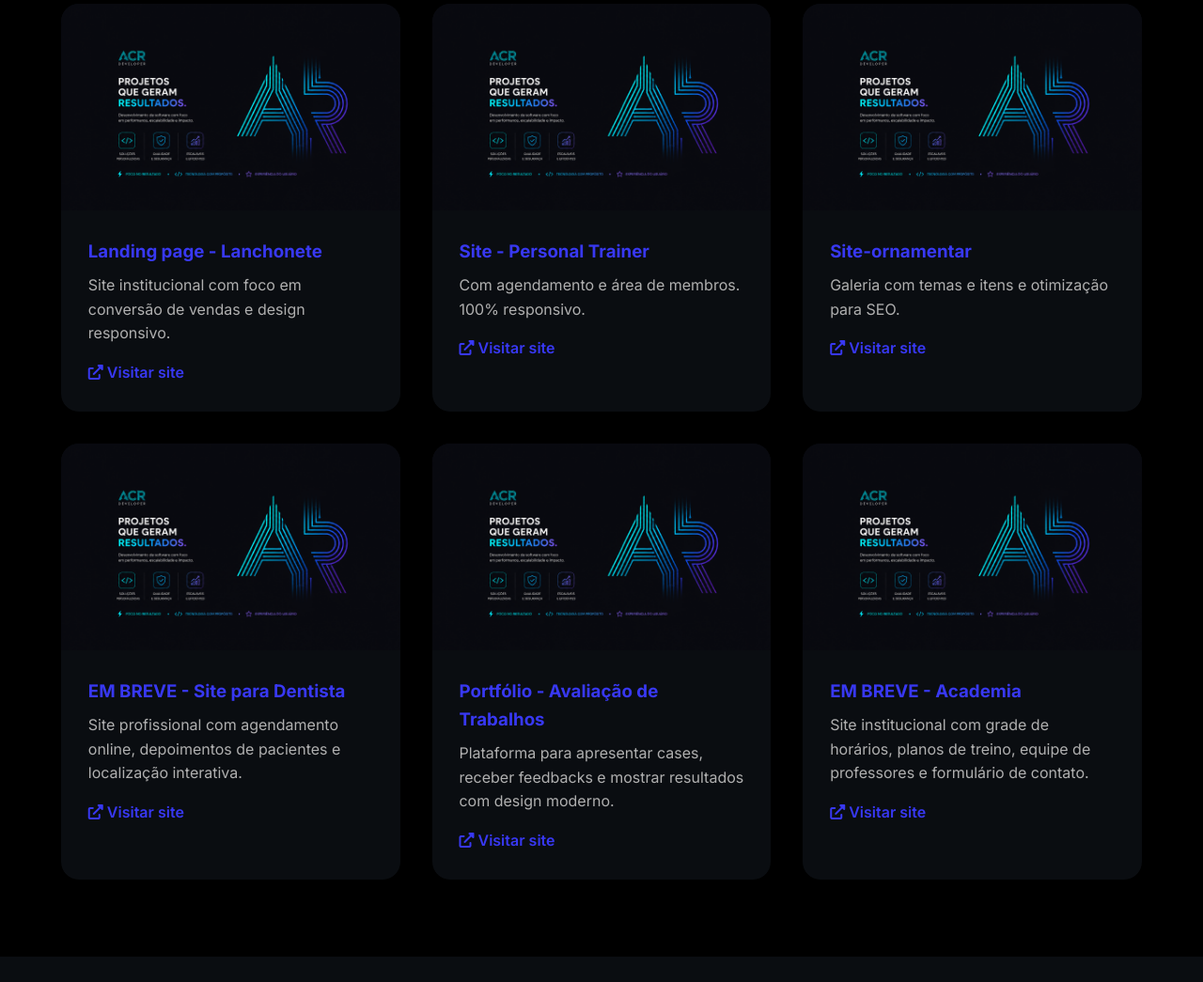
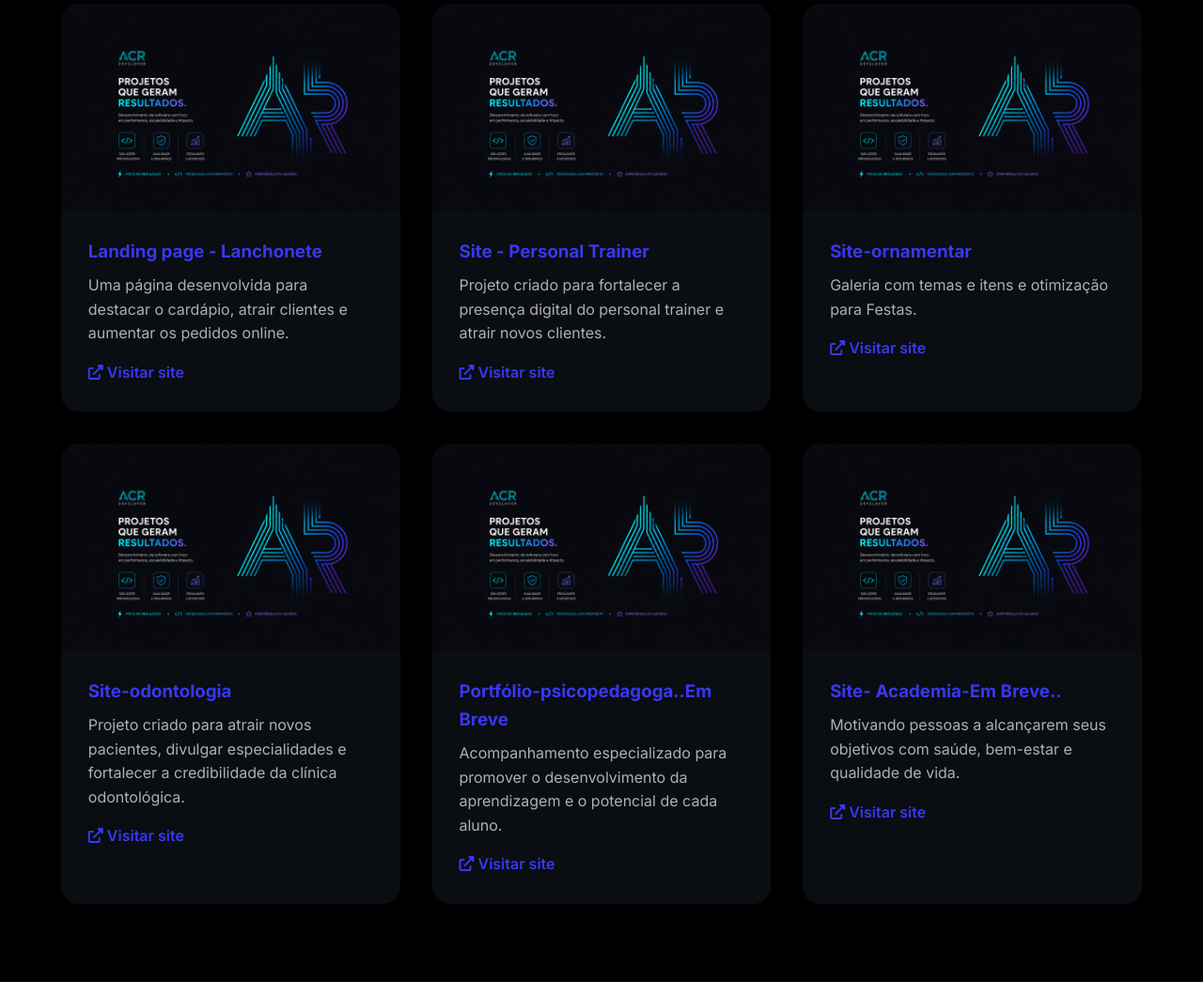
Before and after one commit to welcomeacr-coder/perfil.site.portfolio, a plain HTML site: page index.html in a window 1280 px wide. Shown: the part 1752-2797 px from the top of the page at 94% size. Drawn offline with nearby package versions, Linux system fonts and the light colour scheme.

Commit message:
Update index.html

```diff
--- a/index.html
+++ b/index.html
@@ -679,8 +679,8 @@
             </div>
             <div class="sobre-texto">
                 <h2>Sobre <span>mim</span></h2>
-                <p>Sou apaixonado por transformar ideias em experiências digitais rápidas, acessíveis e visualmente atraentes. Com experiência em desenvolvimento front-end, ajudo empresas e empreendedores a terem uma presença online que realmente converte.</p>
-                <p>Meu objetivo é entregar código limpo, design responsivo e performance excepcional – porque um site lento ou confuso afasta clientes. Trabalho lado a lado com você para entender suas necessidades e criar soluções sob medida.</p>
+                <p>Desenvolvedor Web especializado na criação de soluções digitais modernas, responsivas e orientadas a resultados para empresas e profissionais.</p>
+                <p>Meu foco é desenvolver soluções modernas, responsivas e de alta performance, garantindo uma experiência eficiente para os usuários e melhores resultados para o seu negócio.</p>
                 <div class="stats"></div>
             </div>
         </div>
@@ -715,7 +715,7 @@
             <h2>Projetos <span>recentes</span></h2>
             <p class="section-subtitle">Alguns trabalhos que entregam resultados reais.</p>
             <div class="filtros">
-                <button class="filtro-btn" data-filter="sites">Sites</button>
+                <button class="filtro-btn" data-filter="sites">Sites-referências</button>
             </div>
             <div class="projetos-grid">
                 <div class="card" data-category="sites">
@@ -724,7 +724,7 @@
                     </div>
                     <div class="card-content">
                         <h3>Landing page - Lanchonete</h3>
-                        <p>Site institucional com foco em conversão de vendas e design responsivo.</p>
+                        <p>Uma página desenvolvida para destacar o cardápio, atrair clientes e aumentar os pedidos online.</p>
                         <div class="card-links">
                             <a href="https://lacasaburguer101-sys.github.io/CARDAPIO-ONLINE-SITE/" target="_blank" rel="noopener noreferrer"><i class="fas fa-external-link-alt"></i> Visitar site</a>
                         </div>
@@ -736,7 +736,7 @@
                     </div>
                     <div class="card-content">
                         <h3>Site - Personal Trainer</h3>
-                        <p>Com agendamento e área de membros. 100% responsivo.</p>
+                        <p>Projeto criado para fortalecer a presença digital do personal trainer e atrair novos clientes.</p>
                         <div class="card-links">
                             <a href="https://rener-souza-personal.github.io/site-personal/" target="_blank" rel="noopener noreferrer"><i class="fas fa-external-link-alt"></i> Visitar site</a>
                         </div>
@@ -748,7 +748,7 @@
                     </div>
                     <div class="card-content">
                         <h3>Site-ornamentar</h3>
-                        <p>Galeria com temas e itens e otimização para SEO.</p>
+                        <p>Galeria com temas e itens e otimização para Festas.</p>
                         <div class="card-links">
                             <a href="https://rithiele-decor.github.io/rithyelle.ornamenta.site/" target="_blank" rel="noopener noreferrer"><i class="fas fa-external-link-alt"></i> Visitar site</a>
                         </div>
@@ -759,10 +759,10 @@
                         <img src="imagem.png" alt="Consultório Odontológico">
                     </div>
                     <div class="card-content">
-                        <h3>EM BREVE - Site para Dentista</h3>
-                        <p>Site profissional com agendamento online, depoimentos de pacientes e localização interativa.</p>
+                        <h3> Site-odontologia</h3>
+                        <p>Projeto criado para atrair novos pacientes, divulgar especialidades e fortalecer a credibilidade da clínica odontológica.</p>
                         <div class="card-links">
-                            <a href="#" target="_blank" rel="noopener noreferrer"><i class="fas fa-external-link-alt"></i> Visitar site</a>
+                            <a href="https://drgelmarnunes-site.github.io/agendar/" target="_blank" rel="noopener noreferrer"><i class="fas fa-external-link-alt"></i> Visitar site</a>
                         </div>
                     </div>
                 </div>
@@ -771,8 +771,8 @@
                         <img src="imagem.png" alt="Portfólio Criativo">
                     </div>
                     <div class="card-content">
-                        <h3>Portfólio - Avaliação de Trabalhos</h3>
-                        <p>Plataforma para apresentar cases, receber feedbacks e mostrar resultados com design moderno.</p>
+                        <h3>Portfólio-psicopedagoga..Em Breve </h3>
+                        <p>Acompanhamento especializado para promover o desenvolvimento da aprendizagem e o potencial de cada aluno.</p>
                         <div class="card-links">
                             <a href="#" target="_blank" rel="noopener noreferrer"><i class="fas fa-external-link-alt"></i> Visitar site</a>
                         </div>
@@ -783,8 +783,8 @@
                         <img src="imagem.png" alt="Academia">
                     </div>
                     <div class="card-content">
-                        <h3>EM BREVE - Academia</h3>
-                        <p>Site institucional com grade de horários, planos de treino, equipe de professores e formulário de contato.</p>
+                        <h3>Site- Academia-Em Breve..</h3>
+                        <p>Motivando pessoas a alcançarem seus objetivos com saúde, bem-estar e qualidade de vida.</p>
                         <div class="card-links">
                             <a href="#" target="_blank" rel="noopener noreferrer"><i class="fas fa-external-link-alt"></i> Visitar site</a>
                         </div>
@@ -837,7 +837,7 @@
     </section>
 
     <div class="btn-criar-site">
-        <a href="https://welcomeacr-coder.github.io/Criar-meu-site/" class="btn">CRIAR MEU SITE</a>
+        <a href="https://welcomeacr-coder.github.io/Criar-meu-site/" class="btn">CRIAR SEU SITE AQUI !</a>
     </div>
     <div style="margin-top: 3rem; text-align: center;">
         <div style="max-width: 260px; margin: 0 auto; border-radius: 16px; overflow: hidden; box-shadow: 0 15px 25px rgba(0,0,0,0.3);">
```
